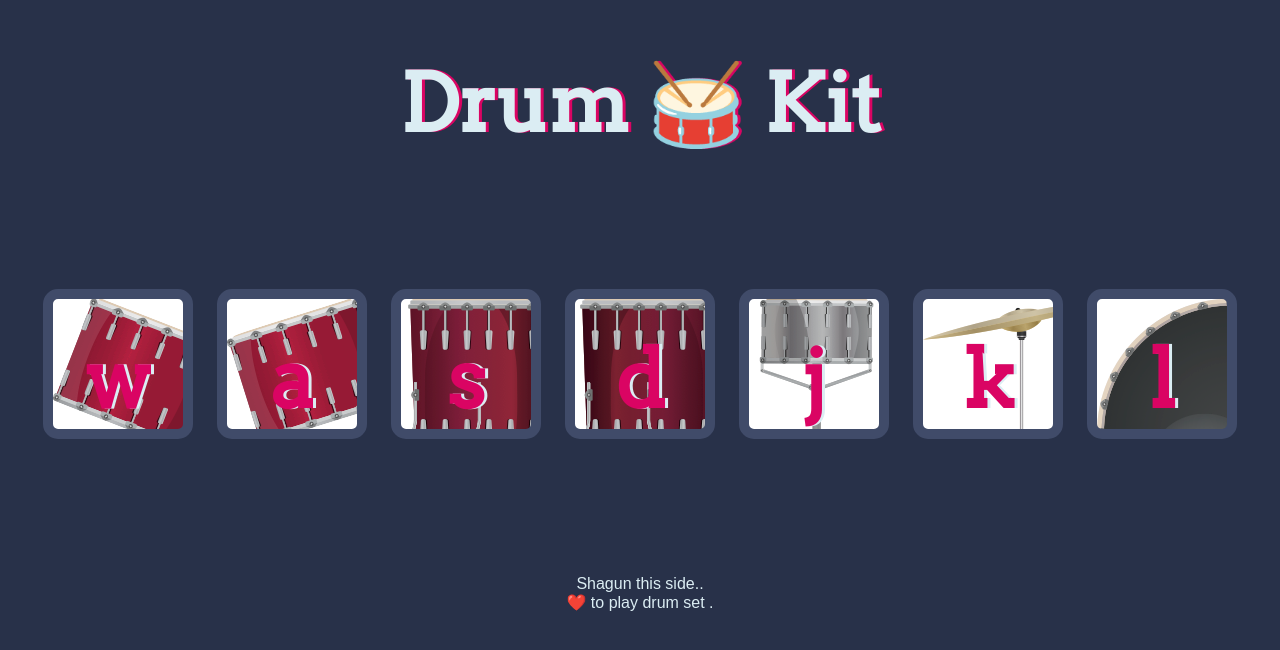
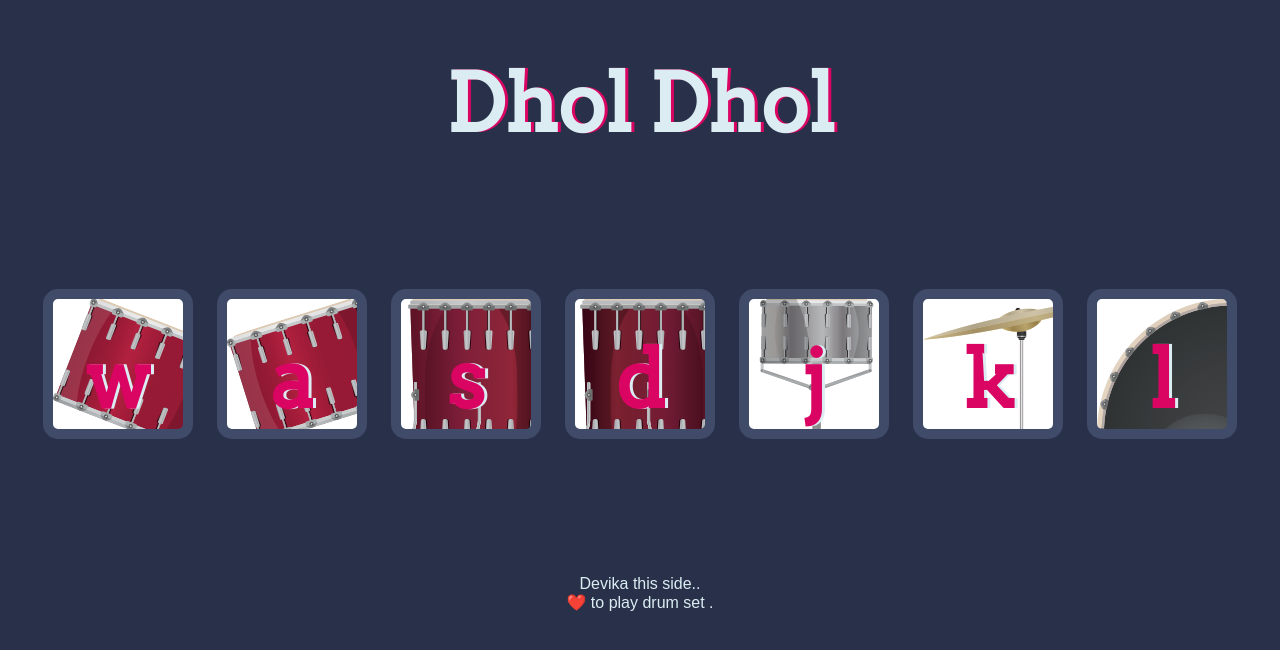
Before and after one commit to devikashendge/dhol-, a plain HTML site: page index.html in a window 1280 px wide. Drawn offline with Linux system fonts and the light colour scheme.

Commit message:
Update index.html

```diff
--- a/index.html
+++ b/index.html
@@ -10,7 +10,7 @@
 
 <body>
 
-  <h1 id="title">Drum 🥁 Kit</h1>
+  <h1 id="title">Dhol Dhol</h1>
   <div class="set">
     <button class="w drum">w</button>
     <button class="a drum">a</button>
@@ -23,7 +23,7 @@
 
 
   <footer>
-    Shagun this side..<br>
+    Devika this side..<br>
     ❤️ to play drum set .
   </footer>
 
```
